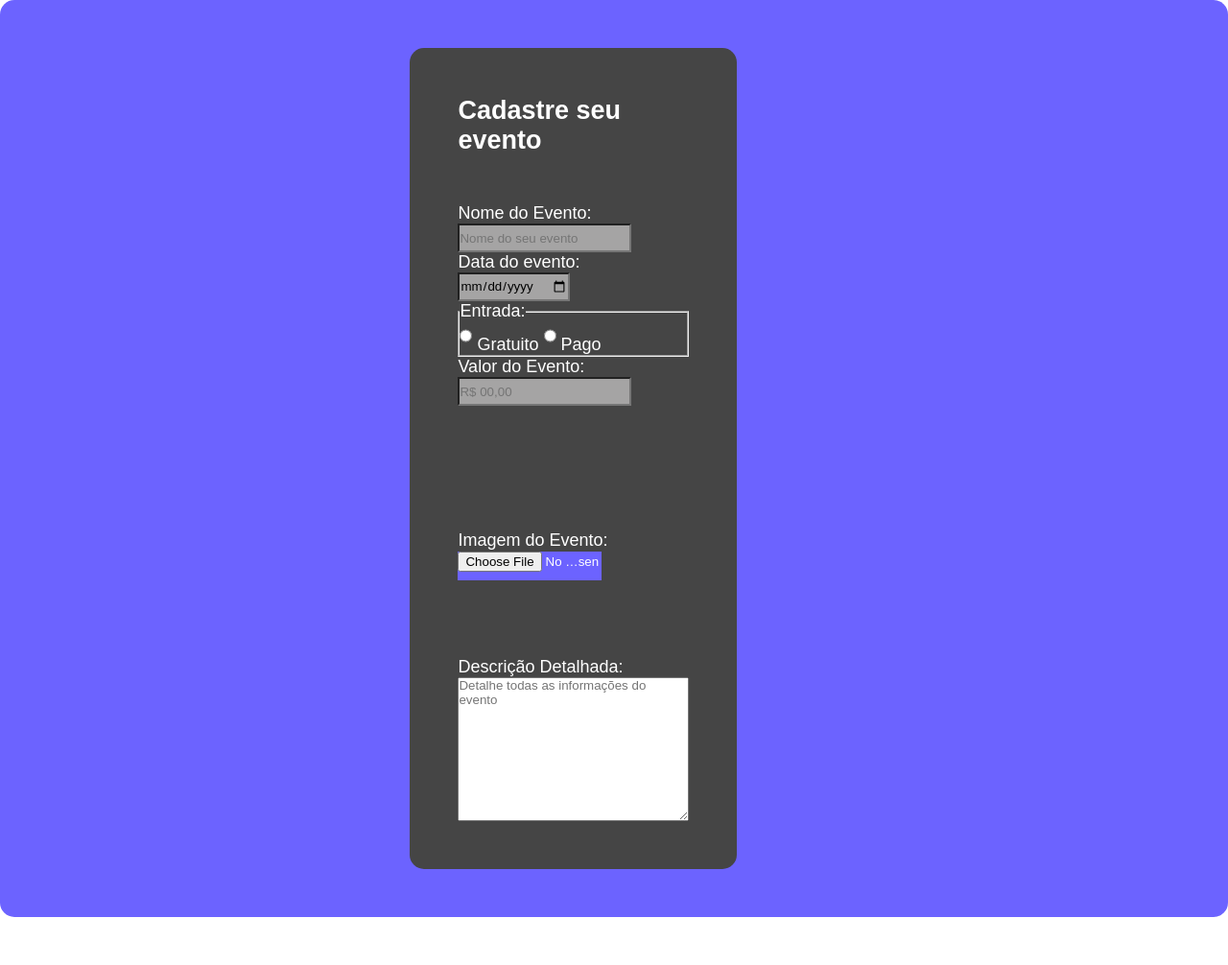
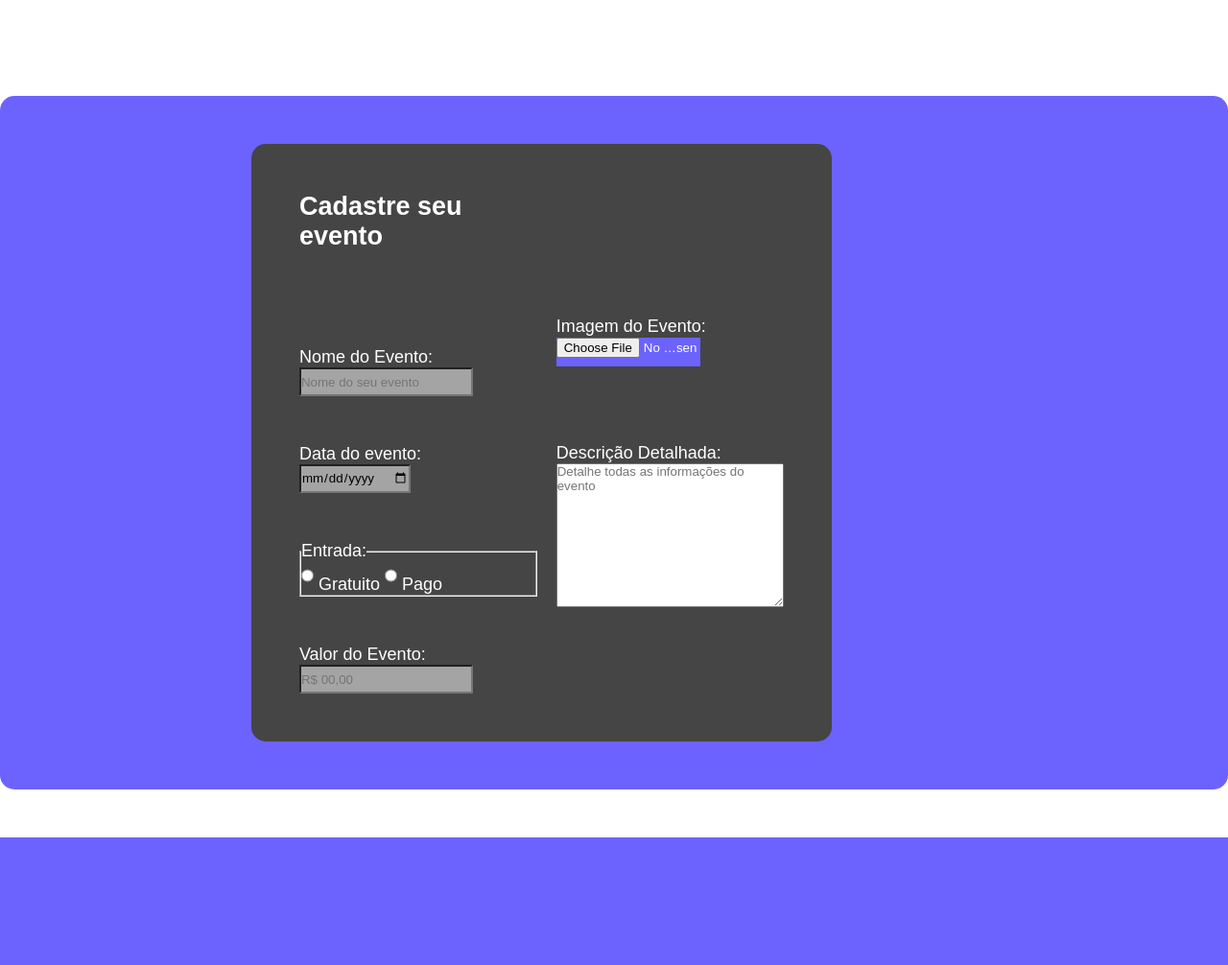
Before and after one commit to ChristianAcacio/Gerenciamento-de-eventos, a PHP site: page /cadastro_eventos.php in a window 1280 px wide. Shown: the part 106-1112 px from the top of the page at 96% size. After the commit the page ends 979 px from the top, so only its background shows below. Run offline with PHP 8.4, Linux system fonts and the light colour scheme.

Commit message:
ajeitando

```diff
--- a/index.php
+++ b/index.php
@@ -30,11 +30,7 @@
                 </ol>
 
                 <ol>
-<<<<<<< HEAD:index.html
-                    <a href="cadastro_eventos.html">Cadastrar um evento</a>
-=======
                     <a href="cadastro_eventos.php">Cadastrar um evento</a>
->>>>>>> a28549b7ccec1b11a60796264395b0b0282e6959:index.php
                 </ol>
 
                 <ol>
--- a/style/style.css
+++ b/style/style.css
@@ -1049,8 +1049,7 @@ header input:focus {
 
 /*Estilo CRIAÇÃO DE EVENTOS*/
 
-  .cadastro-evento {
-<<<<<<< HEAD
+.cadastro-evento {
     display: flex;
     flex-direction: row;
     justify-content: space-between;
@@ -1063,9 +1062,8 @@ header input:focus {
     gap: 20px;
 }
 
-  .background-cadastro-evento{
+.background-cadastro-evento{
     display: flex;
-=======
     margin-top: 100px;
     margin-bottom: 50px;
     display: flex;
@@ -1104,25 +1102,20 @@ header input:focus {
 .background-cadastro-evento{
     display: flex;
     flex-direction: row;
->>>>>>> a28549b7ccec1b11a60796264395b0b0282e6959
     justify-content: center;
     align-items: center;
 }
 
 .cadastro-evento-esquerda{
-<<<<<<< HEAD
     gap: 100px;
-=======
     display: flex;
     flex-direction: column;
     gap: 50px;
->>>>>>> a28549b7ccec1b11a60796264395b0b0282e6959
 }
 
 .evento-esquerda{
     display: flex;
     flex-direction: column;
-<<<<<<< HEAD
     gap: 100px;
 }
 
@@ -1135,9 +1128,6 @@ header input:focus {
     height: 30px;
 }
 
-=======
-    gap: 80px;
-}
 
 .cadastro-evento h1{
     margin-bottom: 50px;
@@ -1158,7 +1148,6 @@ header input:focus {
     display: none;
 }
 
->>>>>>> a28549b7ccec1b11a60796264395b0b0282e6959
 
 
 
```
